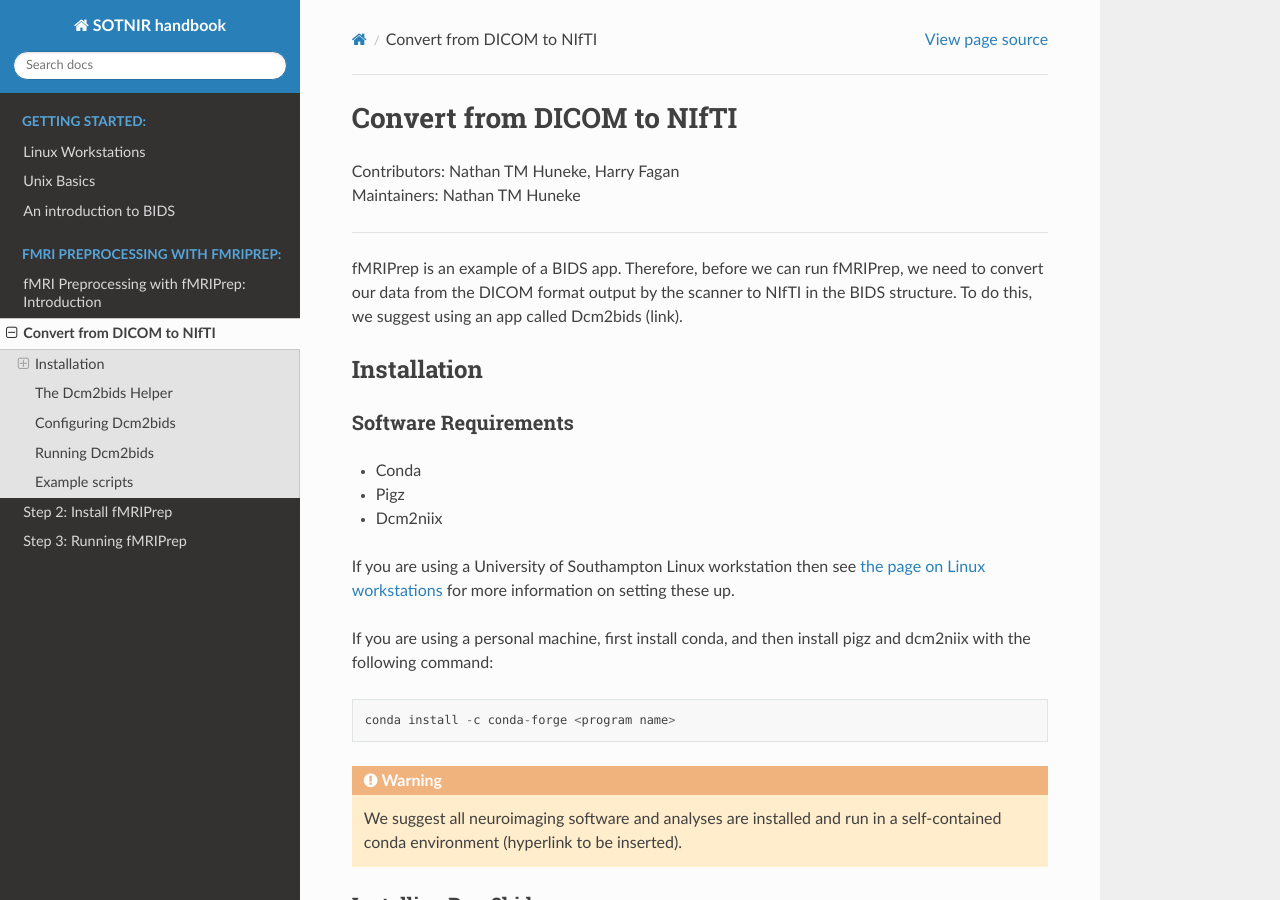
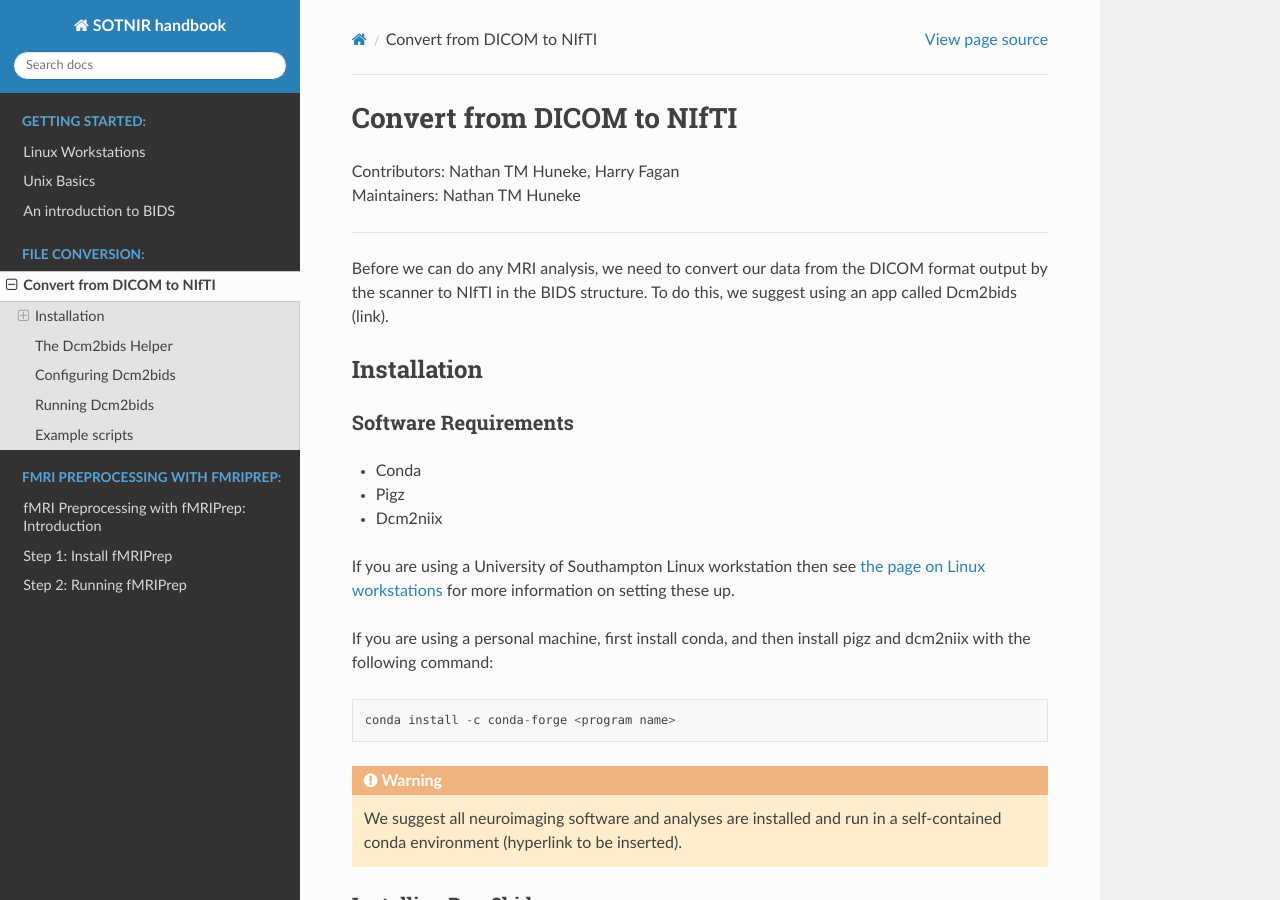
Before and after one commit to nhuneke/sotnir-handbook, a Sphinx documentation site: the page built from docs/conversion/convert2nifti.rst, in a window 1280 px wide and 900 px high. Built offline with Sphinx 7.4.7 and the Read the Docs theme 2.0.0, drawn with Linux system fonts in a browser that asks for light colours; pages that are not in the unit, such as notebooks, are missing from menus.

Commit message:
Move convert2nifti page to its own category

```diff
--- a/docs/fmriprep/convert2nifti.rst
+++ b/docs/conversion/convert2nifti.rst
@@ -8,8 +8,7 @@ Convert from DICOM to NIfTI
 
 ------------------------------------------
 
-fMRIPrep is an example of a BIDS app. Therefore, before we can run fMRIPrep,
-we need to convert our data from the DICOM format output by the scanner
+Before we can do any MRI analysis, we need to convert our data from the DICOM format output by the scanner
 to NIfTI in the BIDS structure. To do this, we suggest using an app called Dcm2bids (link).
 
 Installation
--- a/docs/fmriprep/install-fmriprep.rst
+++ b/docs/fmriprep/install-fmriprep.rst
@@ -1,7 +1,7 @@
 .. _install-fmriprep.rst:
 
 ====================================
-Step 2: Install fMRIPrep
+Step 1: Install fMRIPrep
 ====================================
 | Contributors: Nathan TM Huneke
 | Maintainers: Nathan TM Huneke
--- a/docs/fmriprep/running-fmriprep.rst
+++ b/docs/fmriprep/running-fmriprep.rst
@@ -1,7 +1,7 @@
 .. _running-fmriprep.rst:
 
 ====================================
-Step 3: Running fMRIPrep
+Step 2: Running fMRIPrep
 ====================================
 | Contributors: Nathan TM Huneke
 | Maintainers: Nathan TM Huneke
--- a/docs/index.rst
+++ b/docs/index.rst
@@ -22,6 +22,12 @@ Contributors are credited on each page.
 
 .. toctree::
    :maxdepth: 1
+   :caption: File conversion:
+
+   conversion/convert2nifti.rst
+
+.. toctree::
+   :maxdepth: 1
    :caption: fMRI Preprocessing with fMRIPrep:
 
    fmriprep/intro.rst
```
